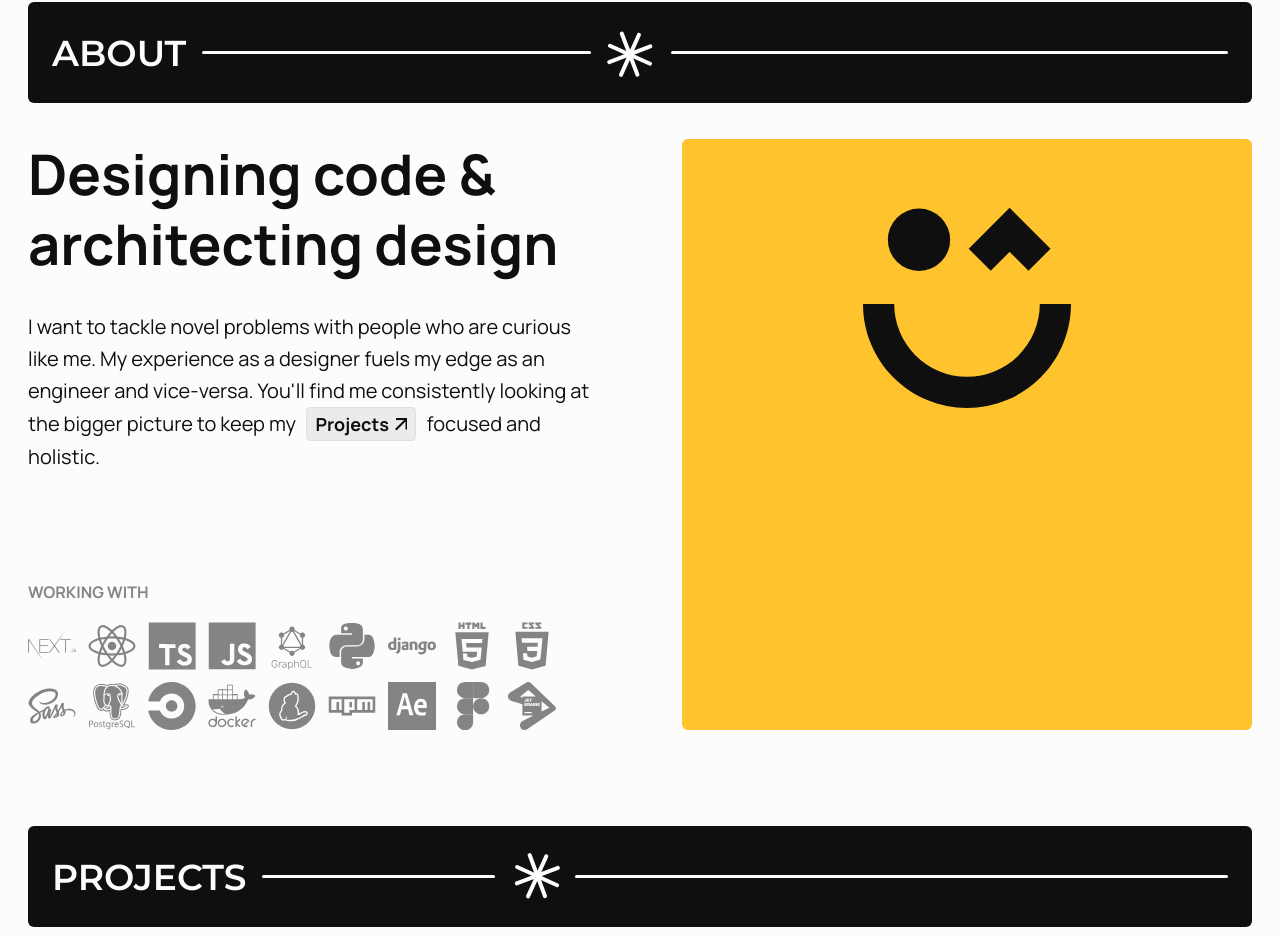
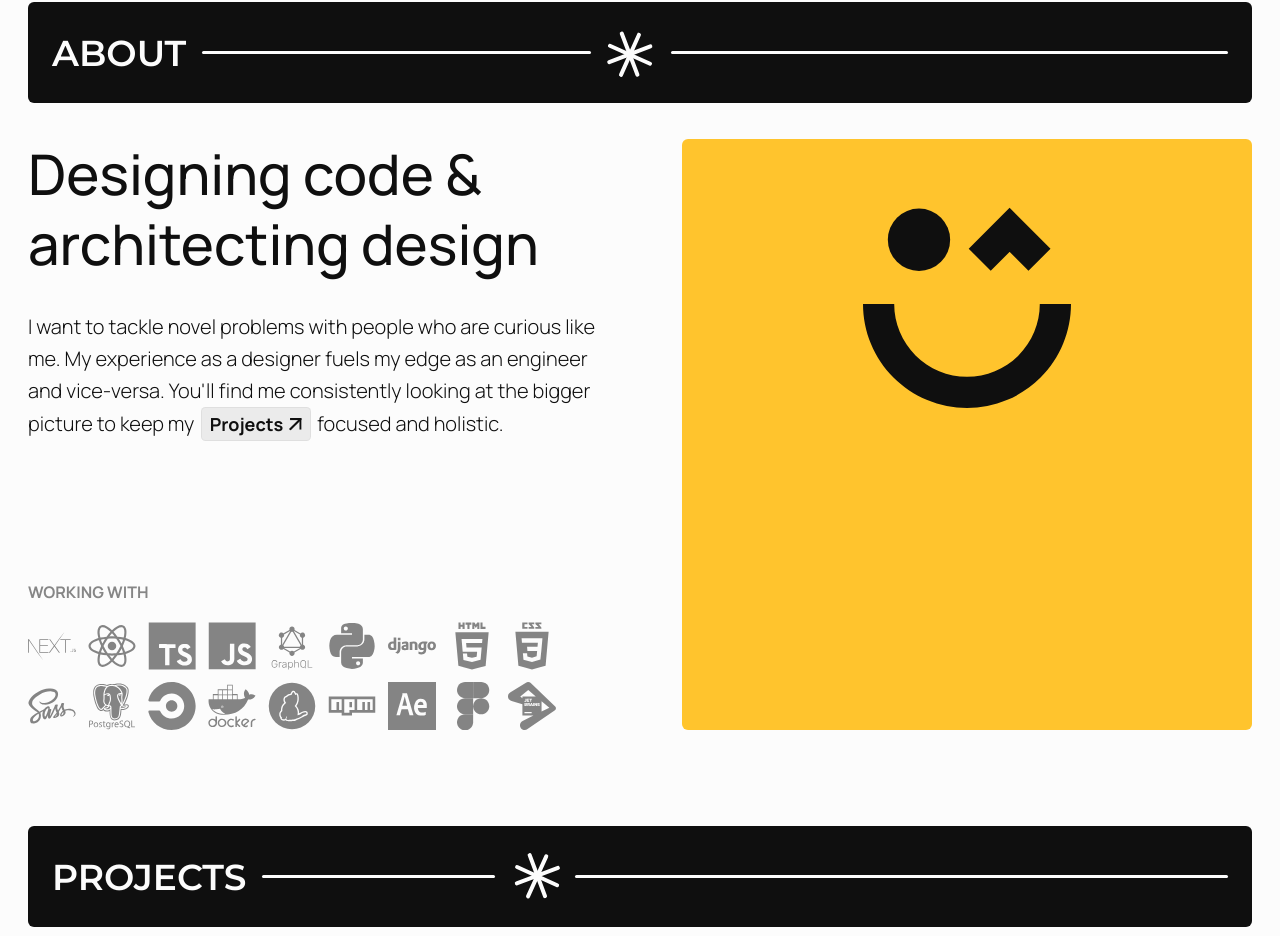
Before and after one commit to Opeyem1a/portfolio-v2, a Next.js app: page / in a window 1280 px wide. Shown: the part 858-1794 px from the top of the page. Built offline with nearby package versions, Linux system fonts and the light colour scheme.

Commit message:
update about section

```diff
--- a/src/app/segments/AboutSection.tsx
+++ b/src/app/segments/AboutSection.tsx
@@ -22,16 +22,17 @@ const AboutSection = ({...props}) => {
                         <Left>
                             <FlexColumn gap="80px">
                                 <FlexColumn gap="32px">
-                                    <Text $fontSize={["2.75rem", "2.75rem", "3.5rem"]} $fontWeight={700}
+                                    <Text $fontSize={["2.75rem", "2.75rem", "3.5rem"]} $fontWeight={500}
                                           $lineHeight={"125%"}>
                                         Designing code & architecting design
                                     </Text>
-                                    <Text $fontSize={["1.1rem", "1.25rem", "1.25rem"]} $maxWidth="48ch">
+                                    <Text $fontSize={["1.1rem", "1.25rem", "1.25rem"]} $fontWeight={300}
+                                          $maxWidth="48ch">
                                         I want to tackle novel problems with people who are curious like me. My
-                                        experience as a designer fuels my edge as an engineer and vice-versa. You{"'"}ll
-                                        find me consistently looking at the bigger picture to
-                                        keep my <InlineLink onClick={scrollToProjectsSection}>projects</InlineLink> focused and
-                                        holistic.
+                                        experience as a designer fuels my edge as an engineer and vice-versa.
+                                        You{"'"}ll find me consistently looking at the bigger picture to keep my
+                                        <InlineLink onClick={scrollToProjectsSection}>projects</InlineLink>
+                                        focused and holistic.
                                     </Text>
                                 </FlexColumn>
                             </FlexColumn>
```
